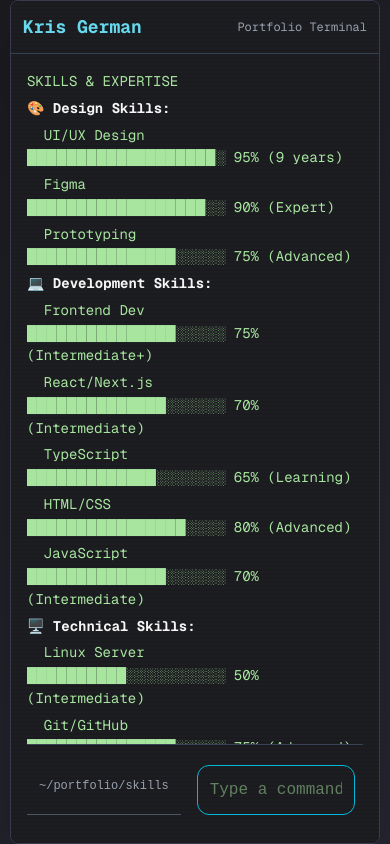
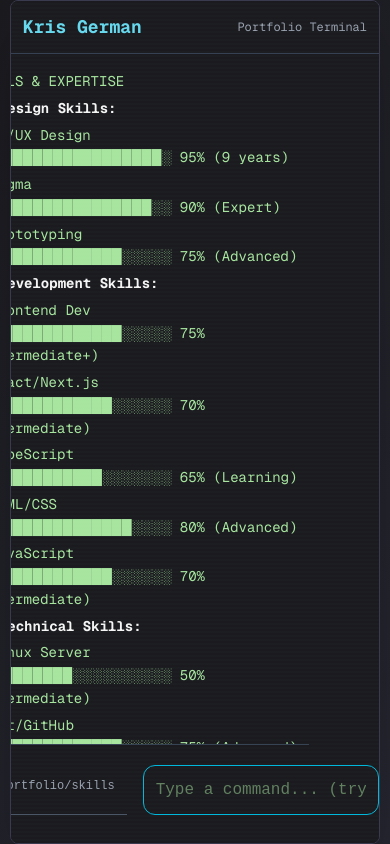
Before and after one commit to rabbit-tale-co/personal-cli, a Next.js app: page /skills in a window 390 px wide. Built offline with nearby package versions, Linux system fonts and the light colour scheme.

Commit message:
added send btn to mobile

```diff
--- a/components/Terminal.tsx
+++ b/components/Terminal.tsx
@@ -1324,18 +1324,27 @@ const Terminal = ({ initialRoute }: TerminalProps) => {
             </div>
 
             <div className="relative p-3 md:p-0">
+              <div className="flex gap-2 md:block">
                 <input
                   ref={inputRef}
                   type="text"
                   value={input}
                   onChange={(e) => handleInputChange(e.target.value)}
                   onKeyDown={handleKeyDown}
-                className="command-input w-full p-3 md:p-1 text-base md:text-sm bg-transparent border border-gray-600 md:border-none rounded-lg md:rounded-none focus:outline-none focus:border-cyan-500 md:focus:border-transparent"
+                  className="command-input flex-1 md:w-full p-3 md:p-1 text-base md:text-sm bg-transparent border border-gray-600 md:border-none rounded-lg md:rounded-none focus:outline-none focus:border-cyan-500 md:focus:border-transparent"
                   placeholder="Type a command... (try 'help')"
                   spellCheck={false}
                   autoComplete="off"
                   disabled={isTyping}
                 />
+                <button
+                  onClick={() => handleCommand(input)}
+                  disabled={isTyping || !input.trim()}
+                  className="md:hidden px-4 py-3 bg-cyan-600 hover:bg-cyan-700 disabled:bg-gray-600 disabled:opacity-50 text-white rounded-lg font-mono text-sm transition-colors"
+                >
+                  Send
+                </button>
+              </div>
 
               {/* Desktop Dropdown */}
               {showSuggestions && suggestions.length > 0 && (
```
Lines whose indentation alone changed are shown as unchanged.
